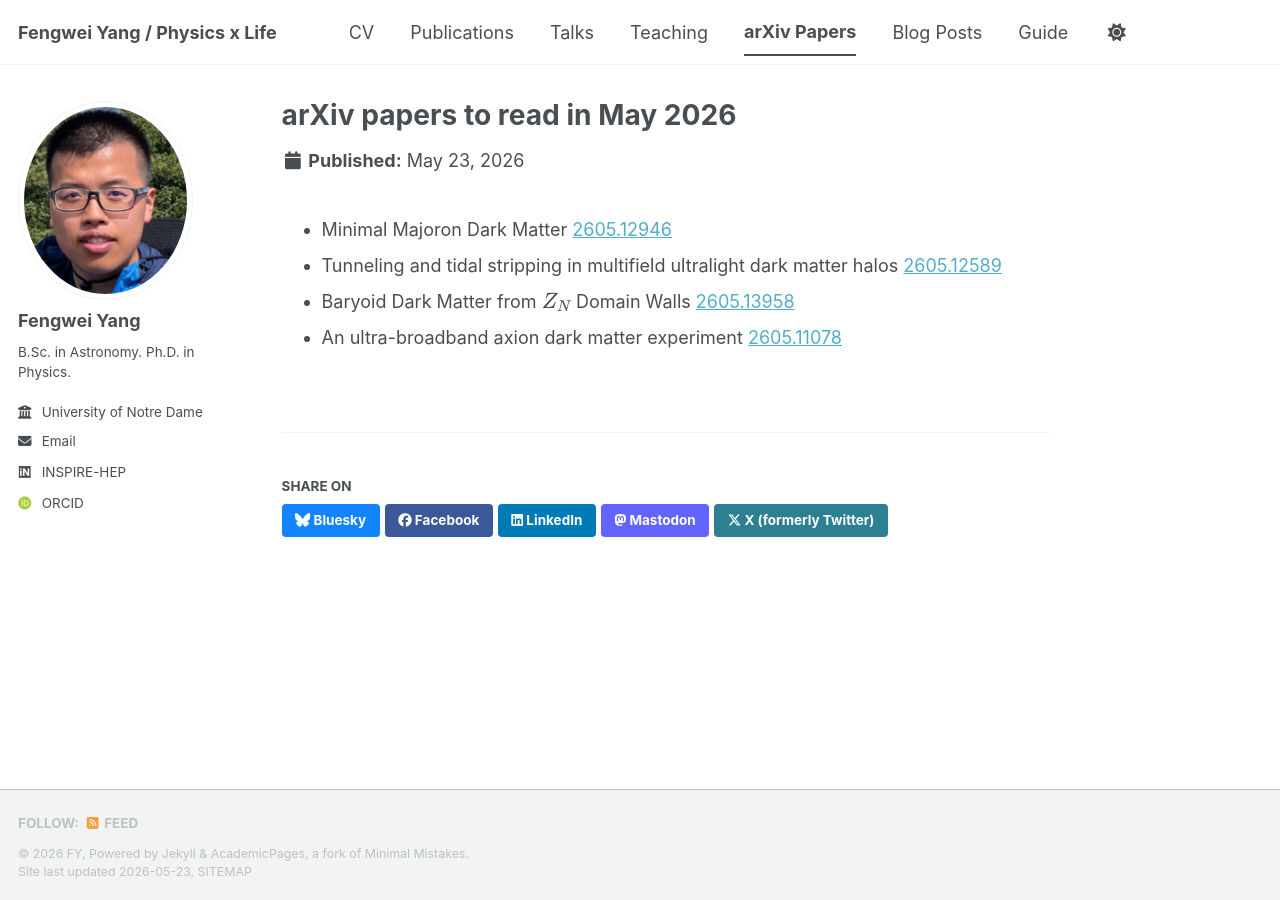
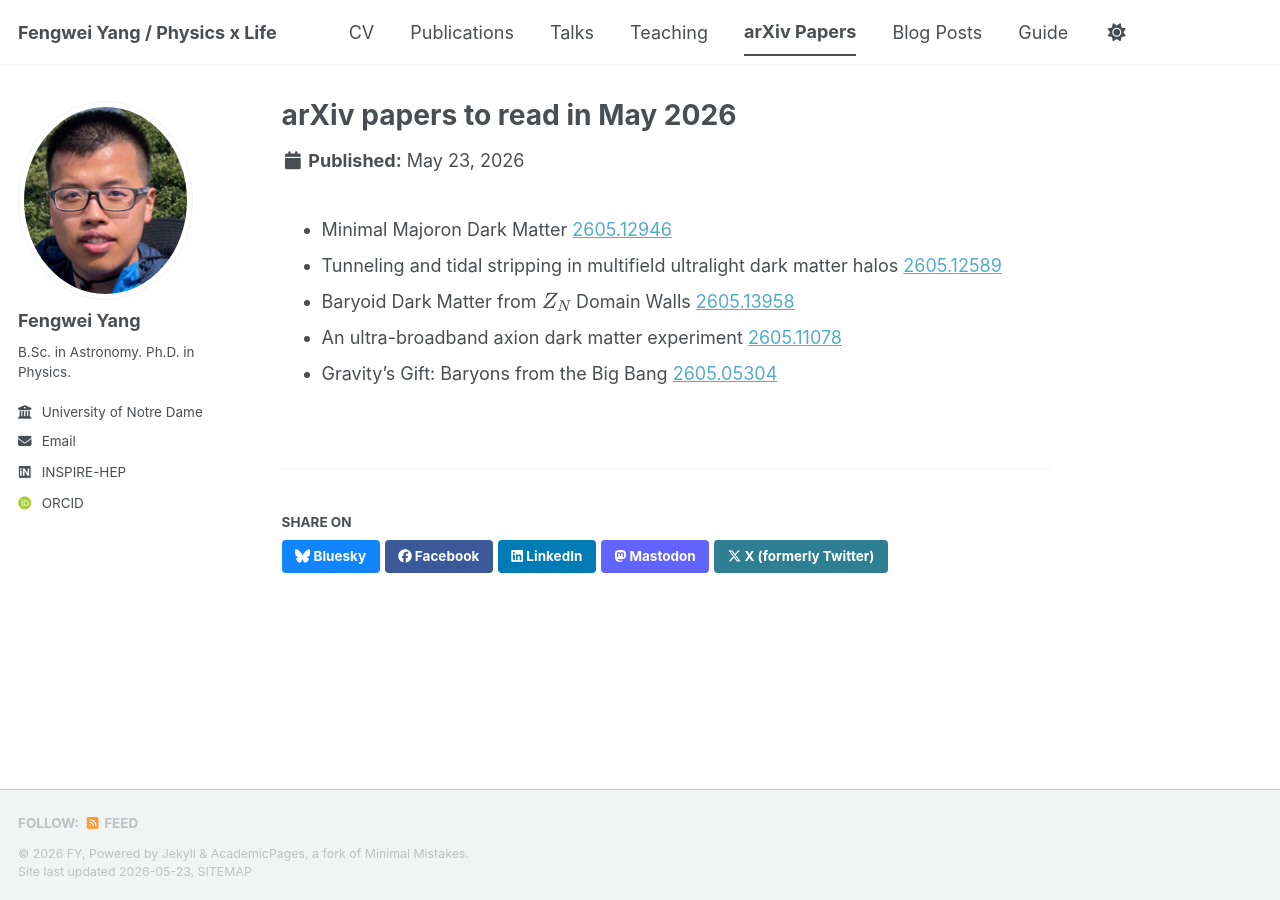
Before and after one commit to F-W-Yang/F-W-Yang.github.io, a Jekyll site: the page built from _portfolio/1.md, in a window 1280 px wide. Built offline with Jekyll 4.4.1, drawn with Linux system fonts in a browser that asks for light colours; some web fonts are replaced; a script bundle is joined from its source files by our own code; library files that are not in the unit come from our copies.

Commit message:
Add new entry for 'Gravity's Gift: Baryons from the Big Bang'

```diff
--- a/_portfolio/1.md
+++ b/_portfolio/1.md
@@ -7,3 +7,4 @@ collection: portfolio
 * Tunneling and tidal stripping in multifield ultralight dark matter halos [2605.12589](https://arxiv.org/pdf/2605.12589)
 * Baryoid Dark Matter from \\(Z_N\\) Domain Walls [2605.13958](https://arxiv.org/pdf/2605.13958)
 * An ultra-broadband axion dark matter experiment [2605.11078](https://arxiv.org/abs/2605.11078)
+* Gravity's Gift: Baryons from the Big Bang [2605.05304](https://arxiv.org/pdf/2605.05304)
```
